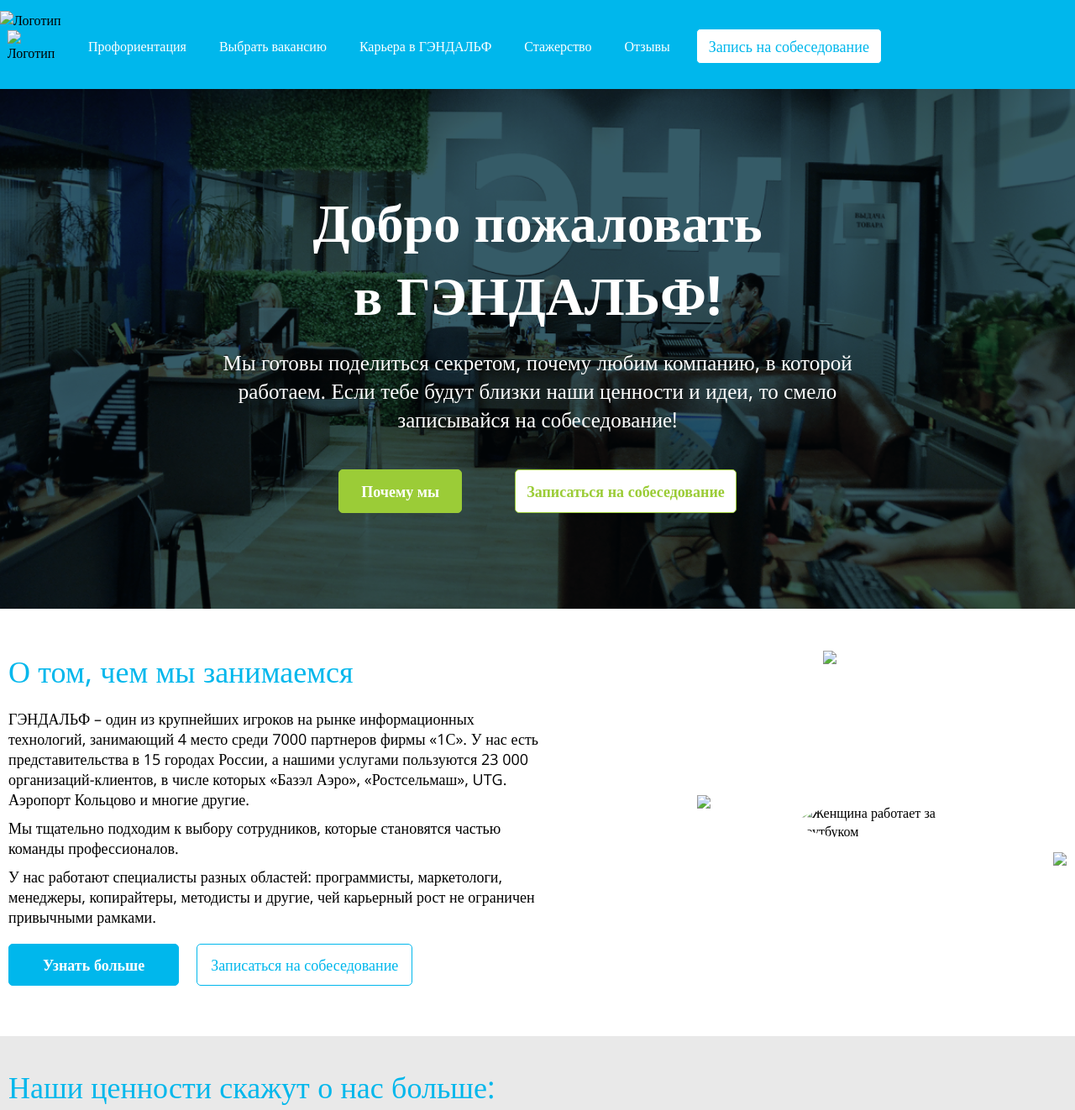
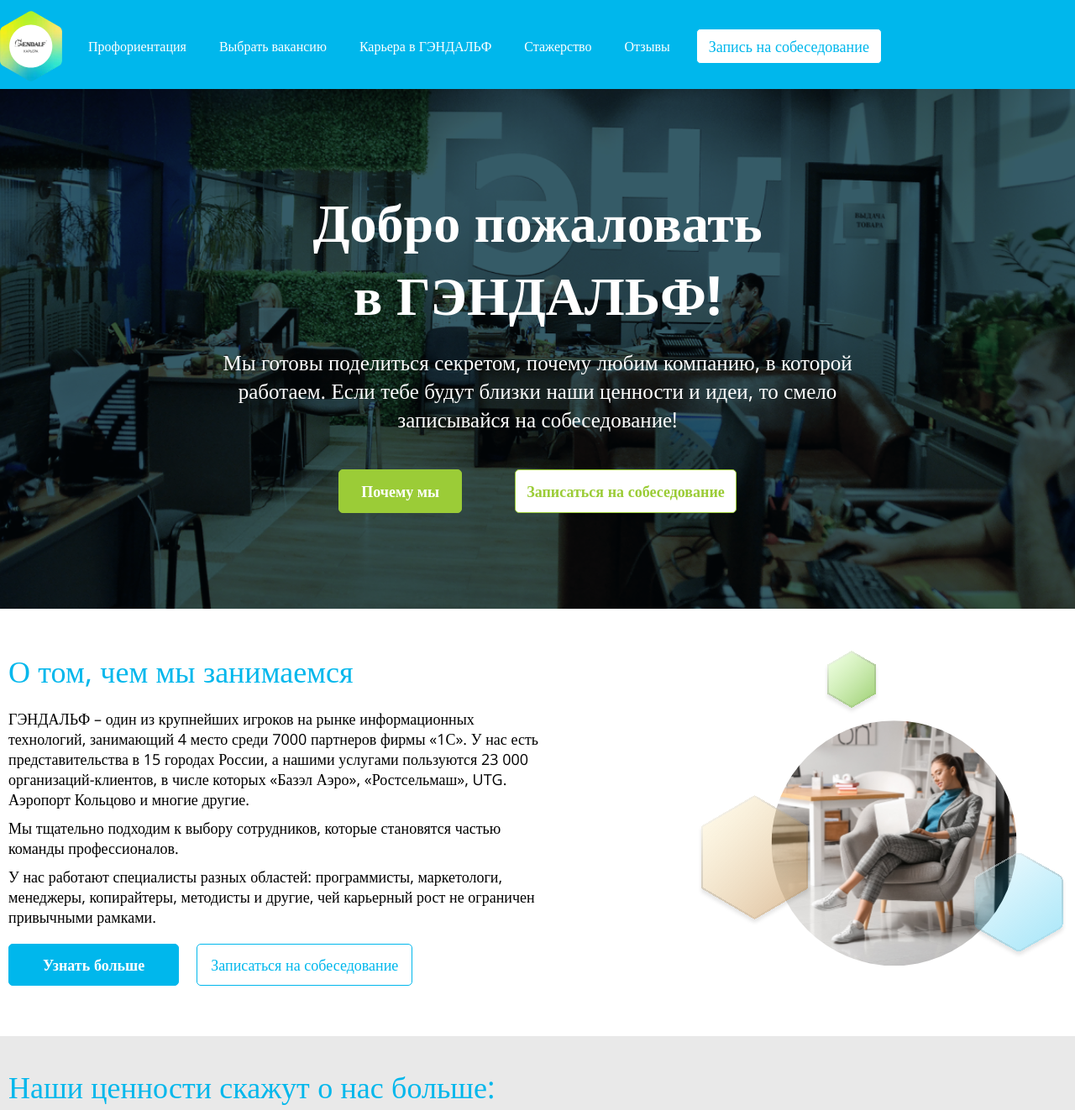
Before and after one commit to Valder-777/Landing-page-Career, a plain HTML site: page index.html in a window 1280 px wide. Shown: the top 1322 px of the page at 84% size. Drawn offline with nearby package versions, Linux system fonts and the light colour scheme; the site is published under a folder, as on GitHub Pages, so addresses that start at the root find nothing.

Commit message:
Update index.html

```diff
--- a/index.html
+++ b/index.html
@@ -17,11 +17,11 @@
            <div class="main-header__logo-wrapper">
             <picture class="main-header__main-logo-bg">
               <source
-                srcset="/assets/img/icons/main-logo-bg.webp"
+                srcset="assets/img/icons/main-logo-bg.webp"
                 type="image/webp"
               />
               <img
-                src="/assets/img/icons/main-logo-bg.svg"
+                src="assets/img/icons/main-logo-bg.svg"
                 alt="Логотип"
                 title="Логотип"
                 loading="lazy"
@@ -30,7 +30,7 @@
             </picture>
             <img
               class="main-header__main-logo"
-              src="/assets/img/icons/main-logo.svg"
+              src="assets/img/icons/main-logo.svg"
               alt="Логотип"
               title="Логотип"
               loading="lazy"
@@ -178,16 +178,16 @@
 					<div class="about__image-wrapper">
             <img
               class="about__image-round"
-              src="/assets/img/about-image.png"
+              src="assets/img/about-image.png"
               alt="Женщина работает за ноутбуком"
               title="Женщина работает за ноутбуком"
             />
-            <img class="about__image-gold" src="/assets/img/hexagon-gold.svg" />
+            <img class="about__image-gold" src="assets/img/hexagon-gold.svg" />
             <img
               class="about__image-green"
-              src="/assets/img/hexagon-green.svg"
+              src="assets/img/hexagon-green.svg"
             />
-            <img class="about__image-blue" src="/assets/img/hexagon-blue.svg" />
+            <img class="about__image-blue" src="assets/img/hexagon-blue.svg" />
           </div>
          </div>
       </section>
@@ -646,7 +646,7 @@
           </div>
           <div class="faq__img-wrapper">
             <img
-              src="/assets/img/faq-img.svg"
+              src="assets/img/faq-img.svg"
               alt="Нарисованный мужчина думает"
               class="faq__img-question"
             />
@@ -742,7 +742,7 @@
       </section>
     </main>
   </body>
-  <script src="/assets/js/build/swiper.js"></script>
-	<script src="/assets/js/jquery-3.7.1.min.js"></script>
-  <script src="/assets/js/main.js"></script>
+  <script src="assets/js/build/swiper.js"></script>
+	<script src="assets/js/jquery-3.7.1.min.js"></script>
+  <script src="assets/js/main.js"></script>
 </html>
```
